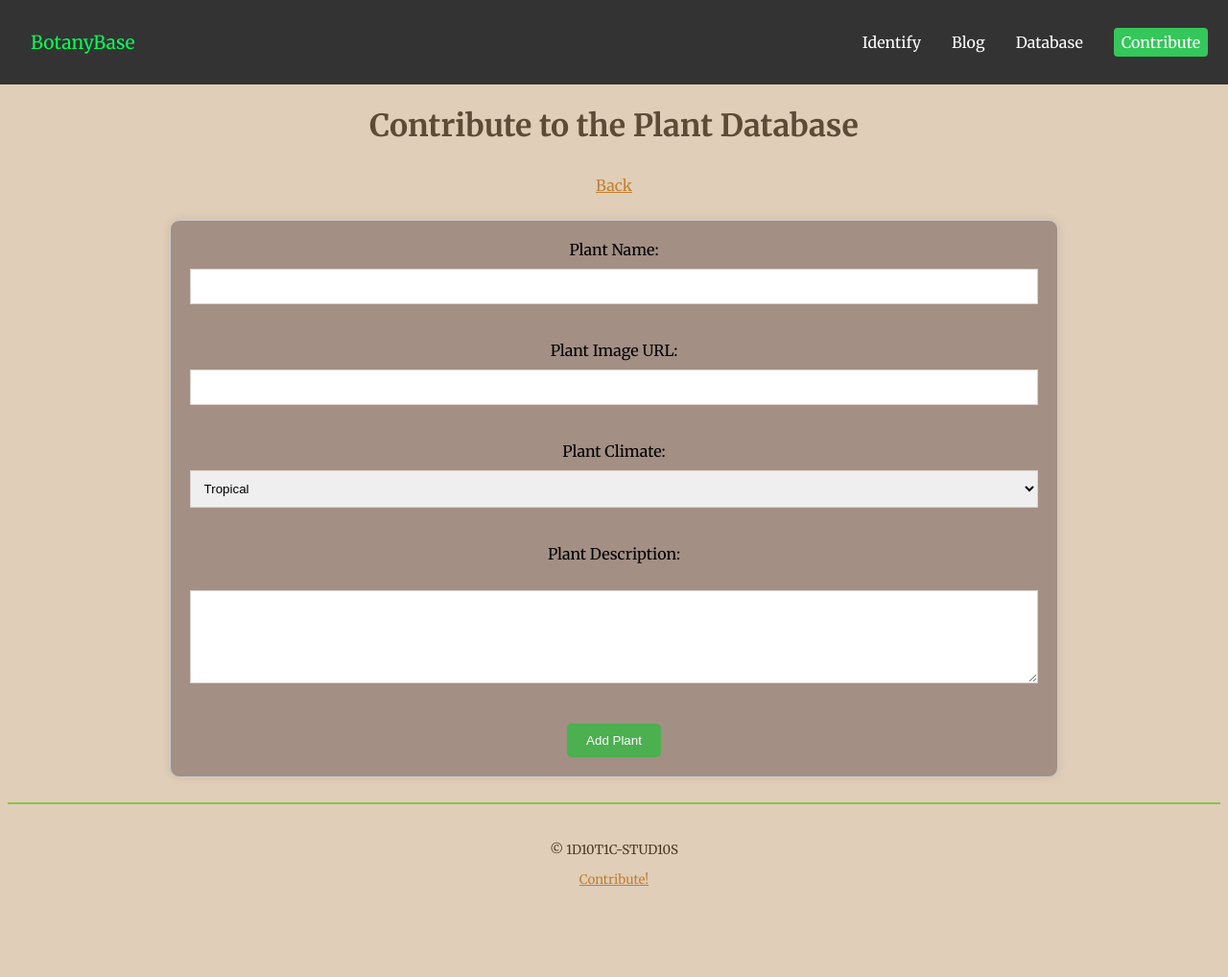
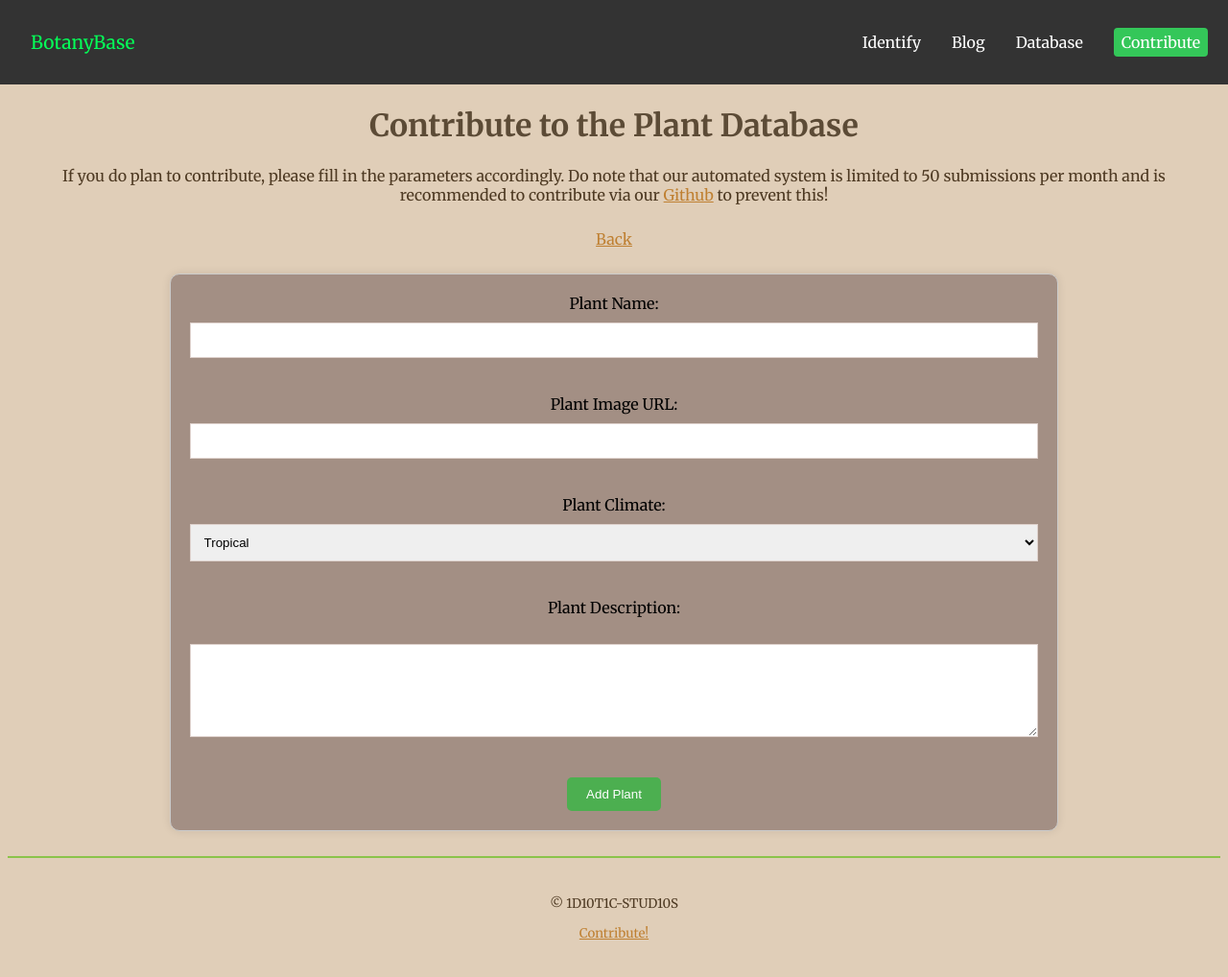
Before and after one commit to BotanyBase/botanybase.github.io, a Jekyll site: the page built from contribute/add.html, in a window 1280 px wide and 1020 px high. Shown: the whole window at 96% size. Built offline with Jekyll 4.4.1, drawn with Linux system fonts in a browser that asks for light colours.

Commit message:
Update add.html

```diff
--- a/contribute/add.html
+++ b/contribute/add.html
@@ -60,6 +60,7 @@
 <body>
 
 <h1 style="text-align: center;">Contribute to the Plant Database</h1>
+<p style="text-align: center;">If you do plan to contribute, please fill in the parameters accordingly. Do note that our automated system is limited to 50 submissions per month and is recommended to contribute via our <a href="https://github.com/BotanyBase/botanybase.github.io/">Github</a> to prevent this!</p>
 <p style="padding: 10px; text-align: center;"><a href="https://botanybase.github.io">Back</a></p>
 
 <form id="plantForm" action="https://formcarry.com/s/SCwSex8EYkd" method="POST">
```
